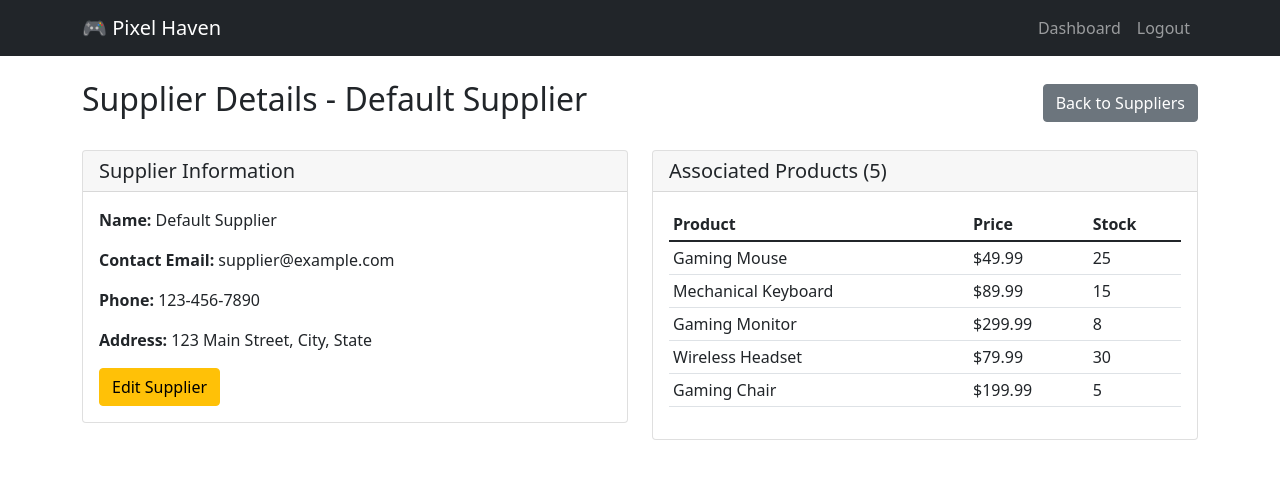
After one commit to vickyyylii/pixel-haven, a Flask app: page /suppliers/1 in a window 1280 px wide. The commit adds this page. Shown: the top 479 px of the page. Run offline with Flask 3, Linux system fonts and the light colour scheme; a user stored in the database is signed in.

Commit message:
implement supplier management CRUD operations

```diff
--- a/app.py
+++ b/app.py
@@ -464,6 +464,74 @@ def delete_order(id):
     flash('Order deleted successfully!', 'success')
     return redirect(url_for('orders'))
 
+# Supplier Management Routes
+@app.route('/suppliers')
+@login_required
+def suppliers():
+    all_suppliers = Supplier.query.all()
+    return render_template('suppliers/list.html', suppliers=all_suppliers)
+
+@app.route('/suppliers/add', methods=['GET', 'POST'])
+@login_required
+def add_supplier():
+    if request.method == 'POST':
+        name = request.form['name']
+        contact_email = request.form['contact_email']
+        phone = request.form['phone']
+        address = request.form['address']
+
+        new_supplier = Supplier(
+            name=name,
+            contact_email=contact_email,
+            phone=phone,
+            address=address
+        )
+
+        db.session.add(new_supplier)
+        db.session.commit()
+        flash('Supplier added successfully!', 'success')
+        return redirect(url_for('suppliers'))
+
+    return render_template('suppliers/add.html')
+
+@app.route('/suppliers/edit/<int:id>', methods=['GET', 'POST'])
+@login_required
+def edit_supplier(id):
+    supplier = Supplier.query.get_or_404(id)
+
+    if request.method == 'POST':
+        supplier.name = request.form['name']
+        supplier.contact_email = request.form['contact_email']
+        supplier.phone = request.form['phone']
+        supplier.address = request.form['address']
+
+        db.session.commit()
+        flash('Supplier updated successfully!', 'success')
+        return redirect(url_for('suppliers'))
+
+    return render_template('suppliers/edit.html', supplier=supplier)
+
+@app.route('/suppliers/delete/<int:id>')
+@login_required
+def delete_supplier(id):
+    supplier = Supplier.query.get_or_404(id)
+
+    # Check if supplier has products
+    if supplier.products:
+        flash('Cannot delete supplier with associated products. Please reassign products first.', 'error')
+        return redirect(url_for('suppliers'))
+
+    db.session.delete(supplier)
+    db.session.commit()
+    flash('Supplier deleted successfully!', 'success')
+    return redirect(url_for('suppliers'))
+
+@app.route('/suppliers/<int:id>')
+@login_required
+def supplier_details(id):
+    supplier = Supplier.query.get_or_404(id)
+    return render_template('suppliers/details.html', supplier=supplier)
+
 if __name__ == '__main__':
     with app.app_context():
         db.create_all()
--- /dev/null
+++ b/templates/suppliers/details.html
@@ -0,0 +1,61 @@
+{% extends "base.html" %}
+
+{% block content %}
+<div class="d-flex justify-content-between align-items-center mb-4">
+    <h2>Supplier Details - {{ supplier.name }}</h2>
+    <a href="{{ url_for('suppliers') }}" class="btn btn-secondary">Back to Suppliers</a>
+</div>
+
+<div class="row">
+    <div class="col-md-6">
+        <div class="card">
+            <div class="card-header">
+                <h5 class="mb-0">Supplier Information</h5>
+            </div>
+            <div class="card-body">
+                <p><strong>Name:</strong> {{ supplier.name }}</p>
+                <p><strong>Contact Email:</strong> {{ supplier.contact_email }}</p>
+                <p><strong>Phone:</strong> {{ supplier.phone }}</p>
+                <p><strong>Address:</strong> {{ supplier.address }}</p>
+                <div class="mt-3">
+                    <a href="{{ url_for('edit_supplier', id=supplier.id) }}" class="btn btn-warning">Edit Supplier</a>
+                </div>
+            </div>
+        </div>
+    </div>
+
+    <div class="col-md-6">
+        <div class="card">
+            <div class="card-header">
+                <h5 class="mb-0">Associated Products ({{ supplier.products|length }})</h5>
+            </div>
+            <div class="card-body">
+                {% if supplier.products %}
+                <div class="table-responsive">
+                    <table class="table table-sm">
+                        <thead>
+                            <tr>
+                                <th>Product</th>
+                                <th>Price</th>
+                                <th>Stock</th>
+                            </tr>
+                        </thead>
+                        <tbody>
+                            {% for product in supplier.products %}
+                            <tr>
+                                <td>{{ product.name }}</td>
+                                <td>${{ "%.2f"|format(product.price) }}</td>
+                                <td>{{ product.stock_quantity }}</td>
+                            </tr>
+                            {% endfor %}
+                        </tbody>
+                    </table>
+                </div>
+                {% else %}
+                <p class="text-muted">No products associated with this supplier.</p>
+                {% endif %}
+            </div>
+        </div>
+    </div>
+</div>
+{% endblock %}
```
Also changed, not shown: templates/dashboard.html (+10 -1 lines), templates/suppliers/add.html (added, +35 -0 lines), templates/suppliers/edit.html (added, +35 -0 lines), templates/suppliers/list.html (added, +45 -0 lines).
